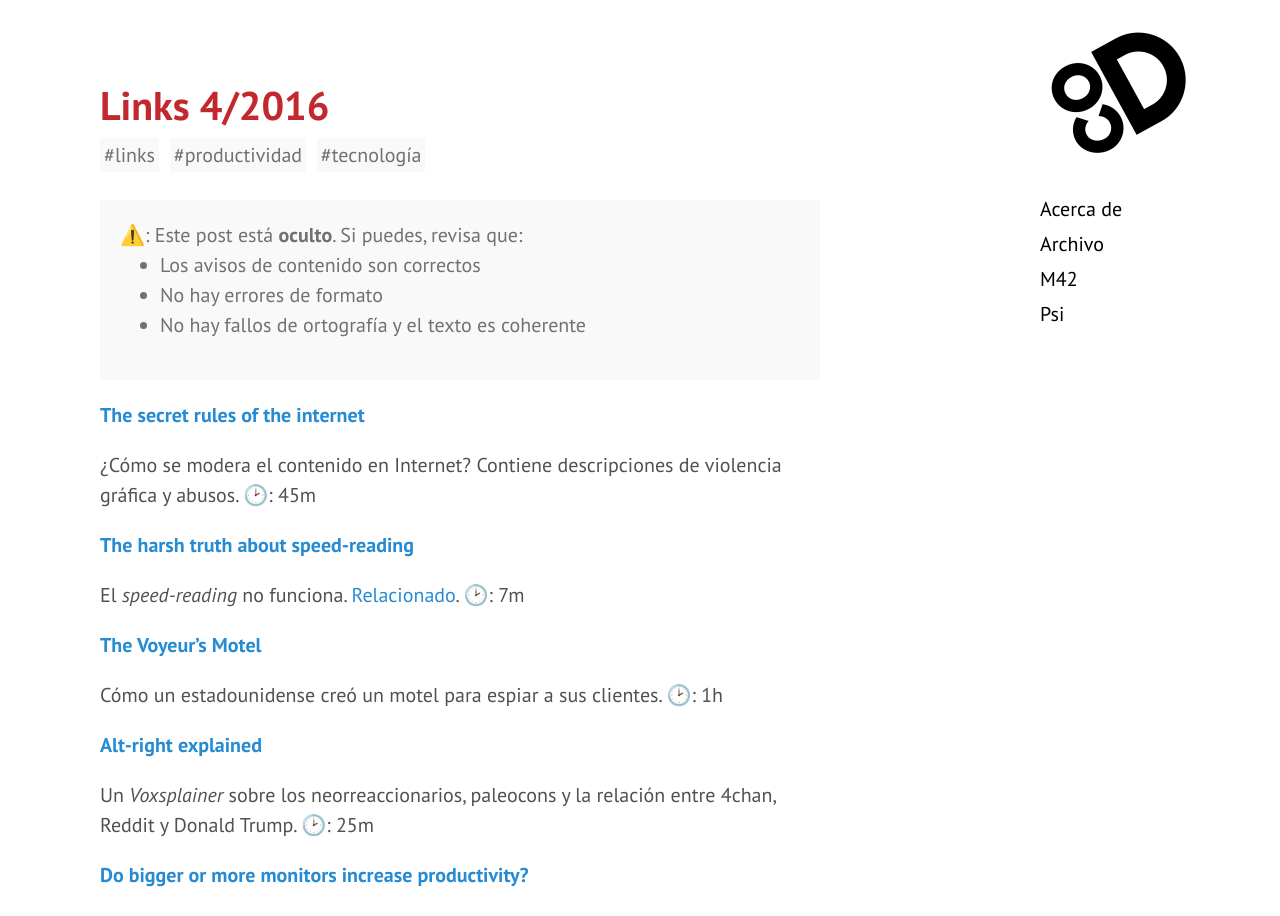
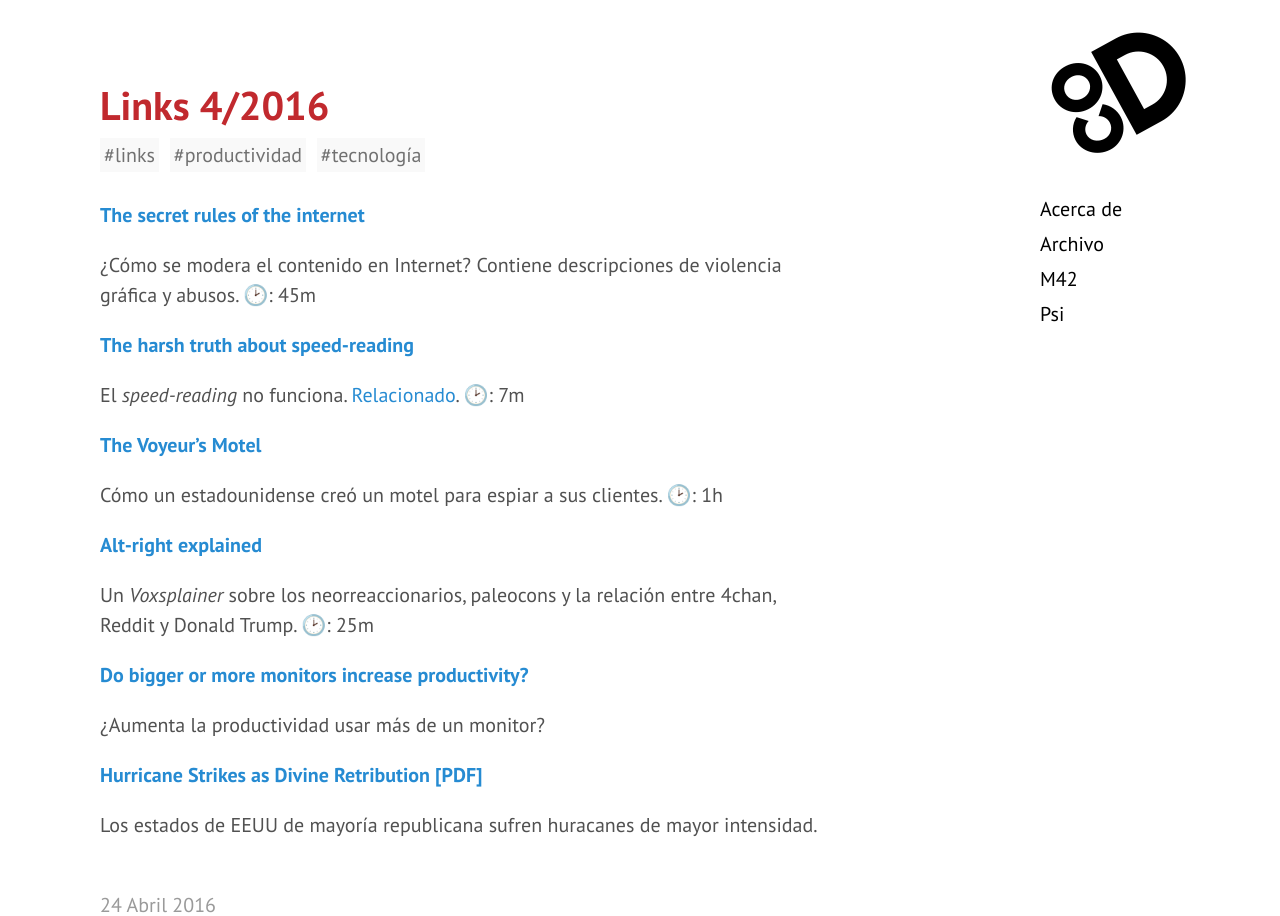
Before and after one commit to coDual/codual.github.io, a Jekyll site: the page built from _posts/2016-04-24-links-4-16.md, in a window 1280 px wide and 1360 px high, cut to the strip 0-916 px from the top of the window. Built offline with Jekyll 4.4.1, drawn with Linux system fonts in a browser that asks for light colours; emoji names are drawn with the system emoji font.

Commit message:
Quita mensaje post ocultos
Parece que no funciona bien aunque 'hidden' esté por defecto a false.
Further research is needed.

```diff
--- a/_config.yml
+++ b/_config.yml
@@ -24,7 +24,7 @@ defaults:
 permalink: pretty
 kramdown:
   header_offset: 1
-paginate: 5
+paginate: 8
 
 # Authors
 authors:
--- a/_layouts/post.html
+++ b/_layouts/post.html
@@ -21,16 +21,6 @@ layout: default
       {% endif %}
     </header>
     <br>
-    {{ if page.hidden }}
-    <div style="margin-bottom: 1rem; padding: 1rem; color: #717171; background-color: #f9f9f9;">
-    :warning:: Este post está <b>oculto</b>. Si puedes, revisa que:
-    <ul>
-      <li>Los avisos de contenido son correctos</li>
-      <li>No hay errores de formato</li>
-      <li>No hay fallos de ortografía y el texto es coherente</li>
-    </ul>
-  </div>
-    {{ endif }}
     {{ content }}
     <br>
     <footer>
```
